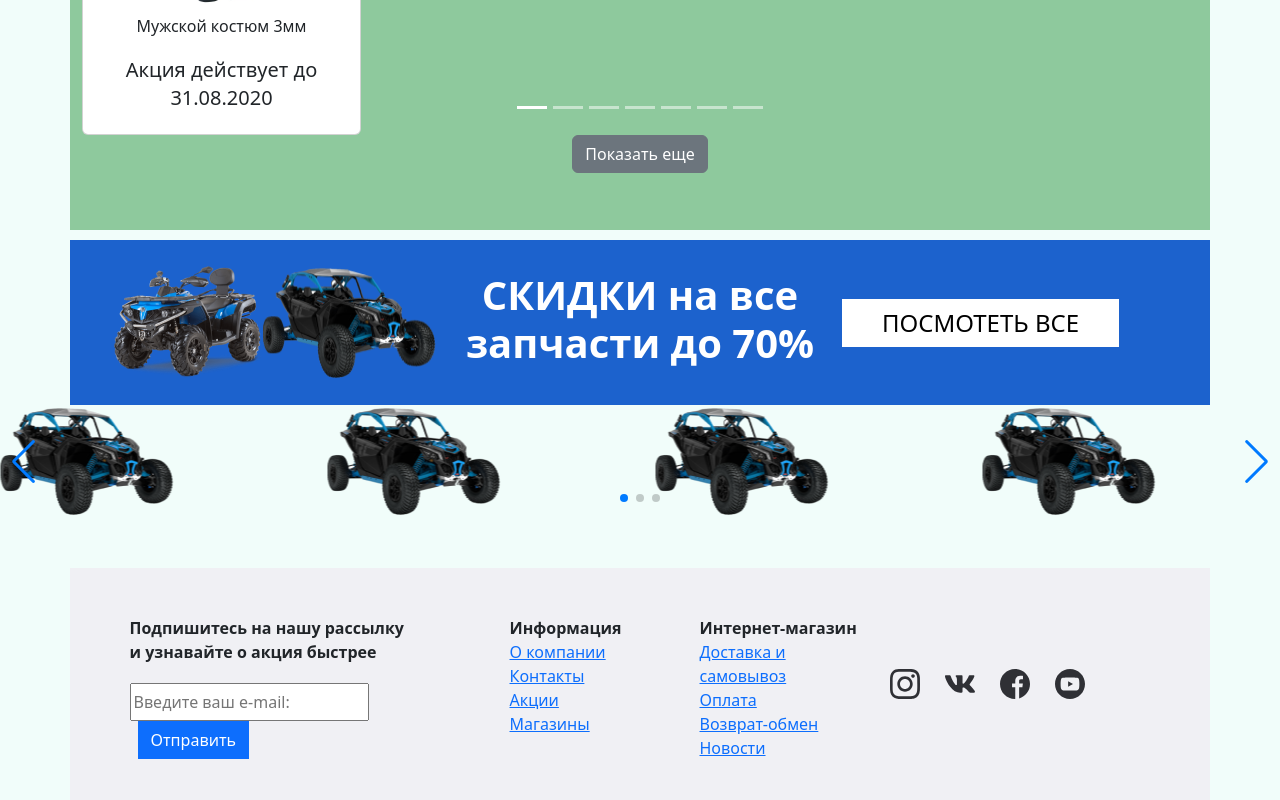
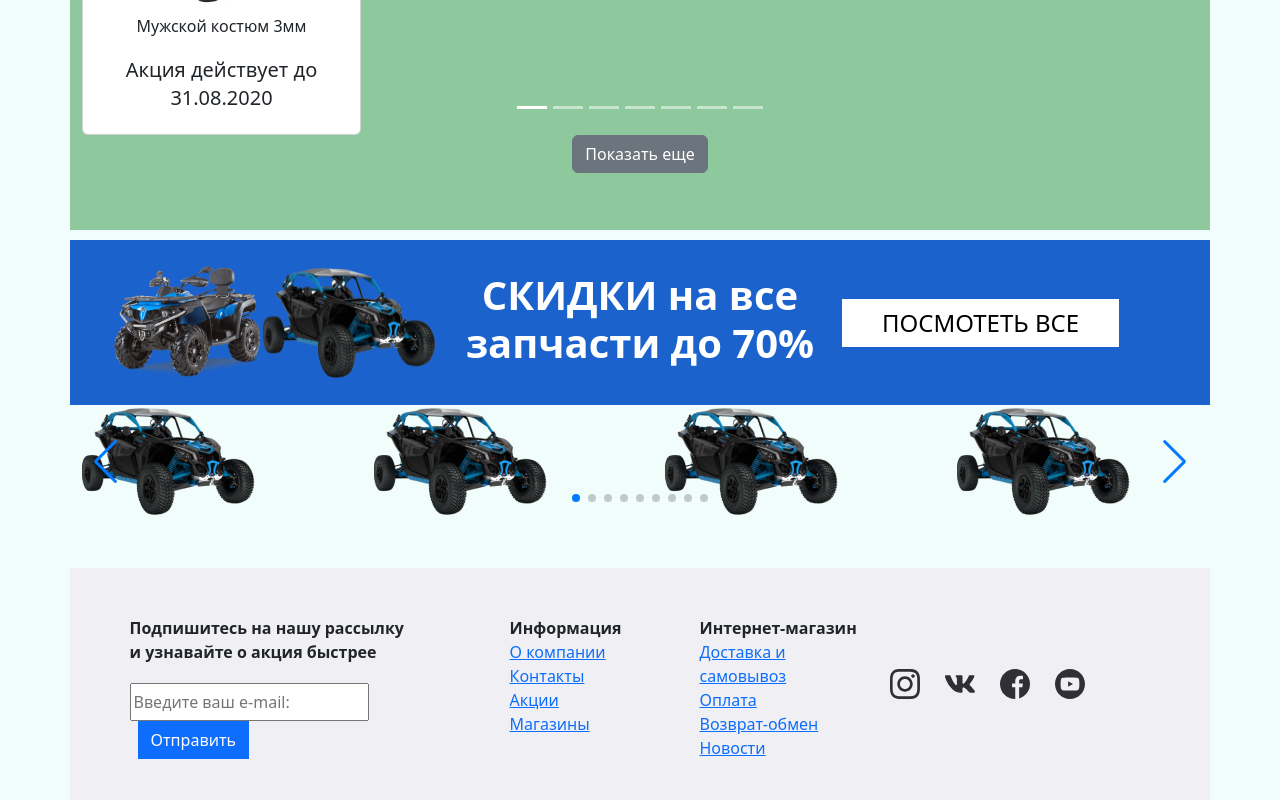
Before and after one commit to V-Ivanich/online_store, a React (Create React App) app: page / in a window 1280 px wide. Shown: the part 1456-2256 px from the top of the page. Built offline with nearby package versions, Linux system fonts and the light colour scheme.

Commit message:
setings more

```diff
--- a/package.json
+++ b/package.json
@@ -48,6 +48,7 @@
         "eslint-plugin-import": "^2.26.0",
         "eslint-plugin-n": "^15.5.1",
         "eslint-plugin-promise": "^6.1.1",
-        "eslint-plugin-react": "^7.31.11"
+        "eslint-plugin-react": "^7.31.11",
+        "vite": "^2.7.0"
     }
 }
--- a/src/component/pages_1/whatTheyBuy/index.jsx
+++ b/src/component/pages_1/whatTheyBuy/index.jsx
@@ -6,16 +6,19 @@ import "swiper/css/pagination";
 import "swiper/css/navigation";
 
 import { Pagination, Navigation } from "swiper";
+import { Container } from "react-bootstrap";
 import "./what_buy.module.css";
 import foto from "../../../image/kvadrocikl.png";
 
 export const WhatBay = () => {
     return (
         <>
+            <Container>
                 <Swiper
                     slidesPerView={4}
-                spaceBetween={30}
-                slidesPerGroup={3}
+                    spaceBetween={50}
+                    slidesPerGroup={1}
+                    speed={800}
                     loop={true}
                     loopFillGroupWithBlank={true}
                     pagination={{
@@ -73,6 +76,7 @@ export const WhatBay = () => {
                         </SwiperSlide>
                     </div>
                 </Swiper>
+            </Container>
         </>
     );
 };
--- a/src/component/pages_1/whatTheyBuy/what_buy.module.css
+++ b/src/component/pages_1/whatTheyBuy/what_buy.module.css
@@ -1,11 +1,13 @@
-.swiper {
+.mySwiper {
     width: 100%;
-    height: 100%;
+    height: 390px;
+    min-width: 0;
 }
 
 .swiper-slide {
     display: flex;
-    font-size: 18px;
+    width: 395px;
+    height: 230px;
     background: #fff;
     display: -webkit-box;
     display: -ms-flexbox;
@@ -22,18 +24,18 @@
 }
 
 .swiper-slide img {
-    width: 100%;
-    height: 100%;
     margin: 15px 10px;
     object-fit: cover;
 }
 
 .images {
     display: flex;
+    flex: 0 0 auto;
     text-align: center;
 }
 
 .swiper-wrapper {
     display: flex;
     justify-content: center;
+    min-width: 0;
 }
```
Also changed, not shown: 1 other file (tests, documents, lock files or other folders). Lines whose indentation alone changed are shown as unchanged.
